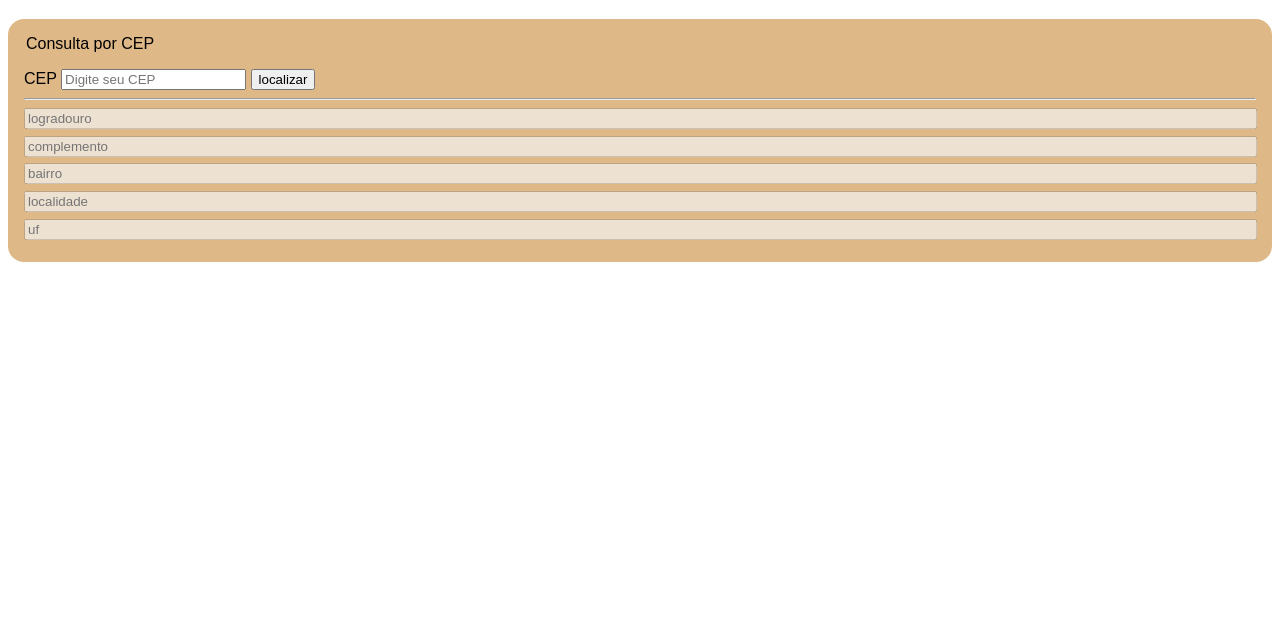
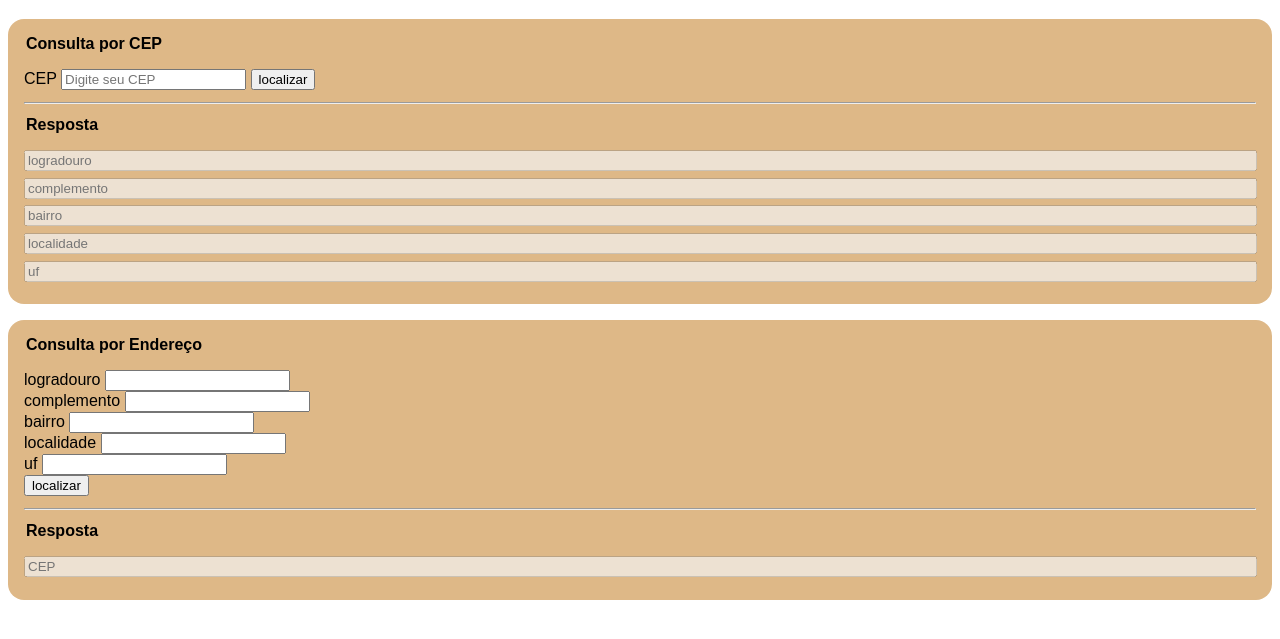
Before and after one commit to fershibli/desenvolvimento-web-1, a plain HTML site: page Projeto12ConsumoAPI/index.html in a window 1280 px wide. Shown: the part 61-700 px from the top of the page. Drawn offline with Linux system fonts and the light colour scheme.

Commit message:
feat(Projeto12): consulta por endereco

```diff
--- a/Projeto12ConsumoAPI/index.html
+++ b/Projeto12ConsumoAPI/index.html
@@ -21,6 +21,7 @@
                         maxlength="9">
                     <input id="submitCep" type="button" value="localizar">
                     <hr>
+                    <legend>Resposta</legend>
                     <input class="from-cep" id="logradouroFromCep" placeholder="logradouro" disabled>
                     <input class="from-cep" id="complementoFromCep" placeholder="complemento" disabled>
                     <input class="from-cep" id="bairroFromCep" placeholder="bairro" disabled>
@@ -28,6 +29,28 @@
                     <input class="from-cep" id="ufFromCep" placeholder="uf" disabled>
                 </form>
             </section>
+            <section>
+                <legend>Consulta por Endereço</legend>
+                <label for="inputLogradouro">logradouro</label>
+                <input id="inputLogradouro" type="text">
+                <br>
+                <label for="inputComplemento">complemento</label>
+                <input id="inputComplemento" type="text">
+                <br>
+                <label for="inputBairro">bairro</label>
+                <input id="inputBairro" type="text">
+                <br>
+                <label for="inputLocalidade">localidade</label>
+                <input id="inputLocalidade" type="text">
+                <br>
+                <label for="inputUf">uf</label>
+                <input id="inputUf" type="text">
+                <br>
+                <input id="submitEndereco" type="button" value="localizar">
+                <hr>
+                <legend>Resposta</legend>
+                <input class="from-cep" placeholder="CEP" disabled>
+            </section>
         </main>
 
         <script src="./script.js"></script>
--- a/Projeto12ConsumoAPI/style.css
+++ b/Projeto12ConsumoAPI/style.css
@@ -6,13 +6,25 @@ section {
     background-color: burlywood;
     padding: 1em;
     border-radius: 1em;
+    margin-bottom: 1em;
 }
 
 legend {
     padding-bottom: 1em;
+    font-weight: bold;
+}
+
+hr {
+    margin-top: 0.75em;
+    margin-bottom: 0.75em;
 }
 
 .from-cep {
     width: calc(100% - 0.5em);
     margin-bottom: 0.5em;
 }
+
+.input-endereco {
+    display: inline-flex;
+    flex: 1;
+}
```
